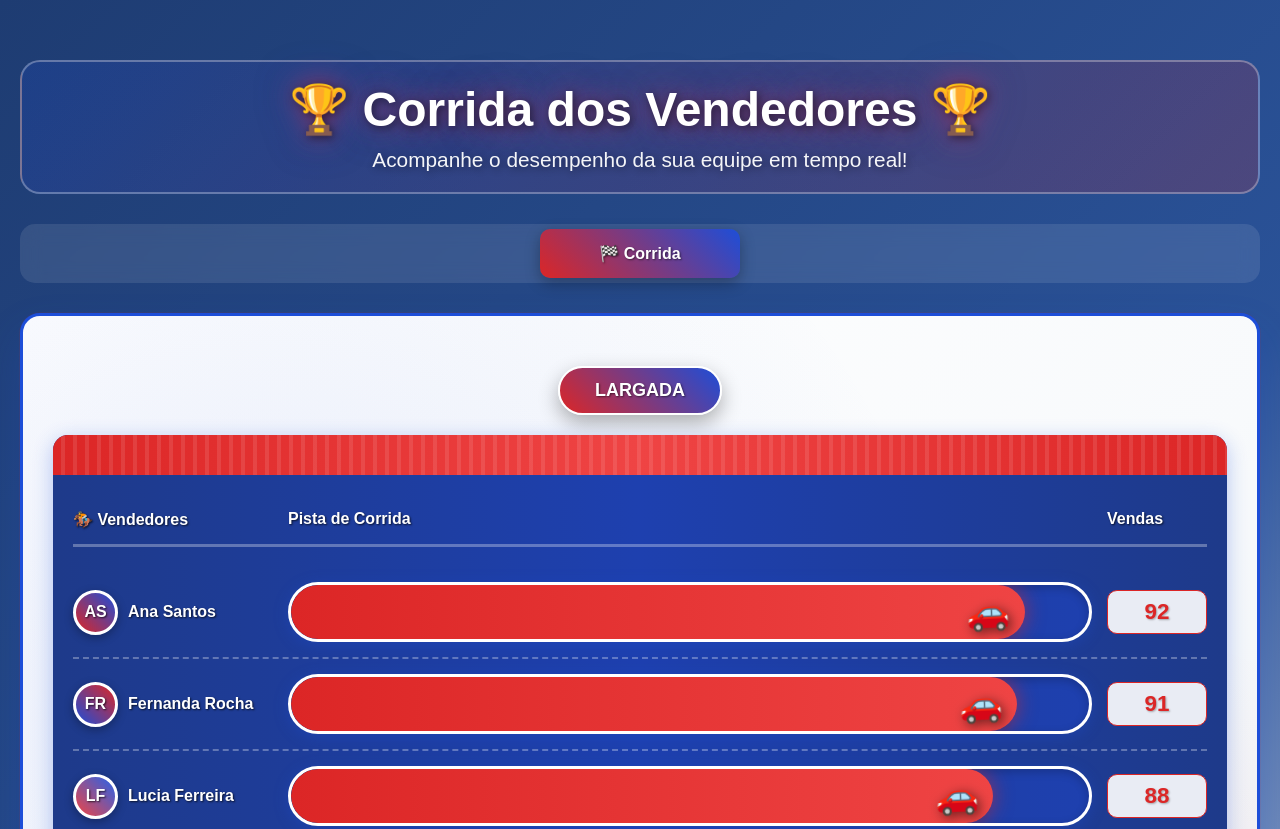
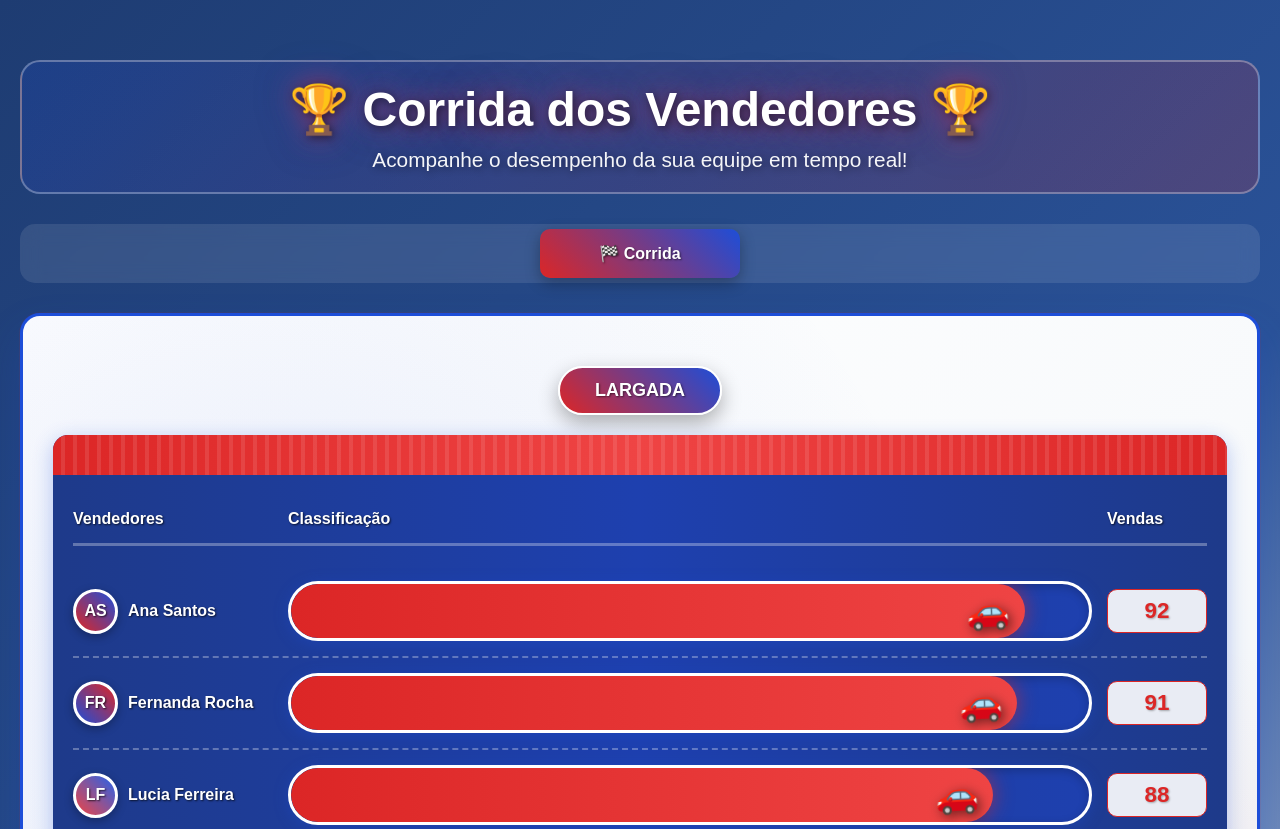
Before and after one commit to DevHBM/little-horse, a plain HTML site: page index.html in a window 1280 px wide. Shown: the top 829 px of the page. Drawn offline with Linux system fonts and the light colour scheme.

Commit message:
correção do titulos

```diff
--- a/index.html
+++ b/index.html
@@ -32,8 +32,8 @@
 
                         <div class="track-lanes">
                             <div class="track-header">
-                                <div class="vendor-info">🏇 Vendedores</div>
-                                <div class="progress-info">Pista de Corrida</div>
+                                <div class="vendor-info">Vendedores</div>
+                                <div class="progress-info">Classificação</div>
                                 <div class="sales-info">Vendas</div>
                             </div>
 
```
Also changed, not shown: panel-admin-of-master.html (+2 -2 lines).
